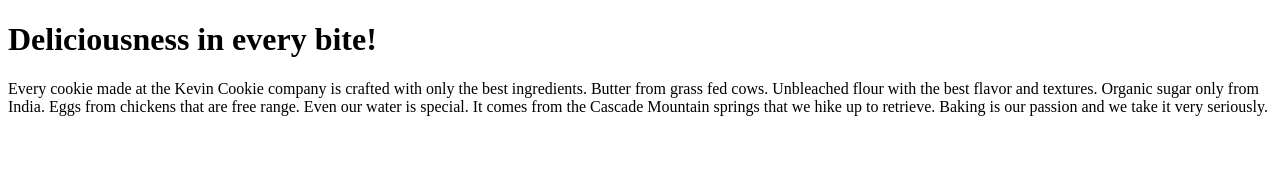
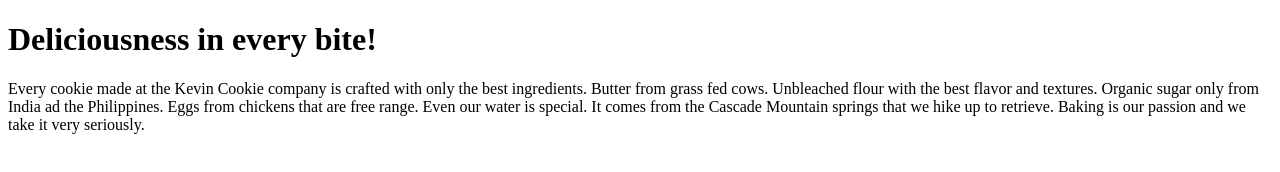
Before and after one commit to Abinayateja/KevinCookieCompany.com, a plain HTML site: page index.htm in a window 1280 px wide. Drawn offline with Linux system fonts and the light colour scheme.

Commit message:
Update index.htm

```diff
--- a/index.htm
+++ b/index.htm
@@ -4,7 +4,7 @@
 
 <h1>Deliciousness in every bite!</h1>
 
-<p>Every cookie made at the Kevin Cookie company is crafted with only the best ingredients. Butter from grass fed cows. Unbleached flour with the best flavor and textures. Organic sugar only from India. Eggs from chickens that are free range. Even our water is special. It comes from the Cascade Mountain springs that we hike up to retrieve. Baking is our passion and we take it very seriously.</p>
+<p>Every cookie made at the Kevin Cookie company is crafted with only the best ingredients. Butter from grass fed cows. Unbleached flour with the best flavor and textures. Organic sugar only from India ad the Philippines. Eggs from chickens that are free range. Even our water is special. It comes from the Cascade Mountain springs that we hike up to retrieve. Baking is our passion and we take it very seriously.</p>
 
 </body>
 </html>
```
